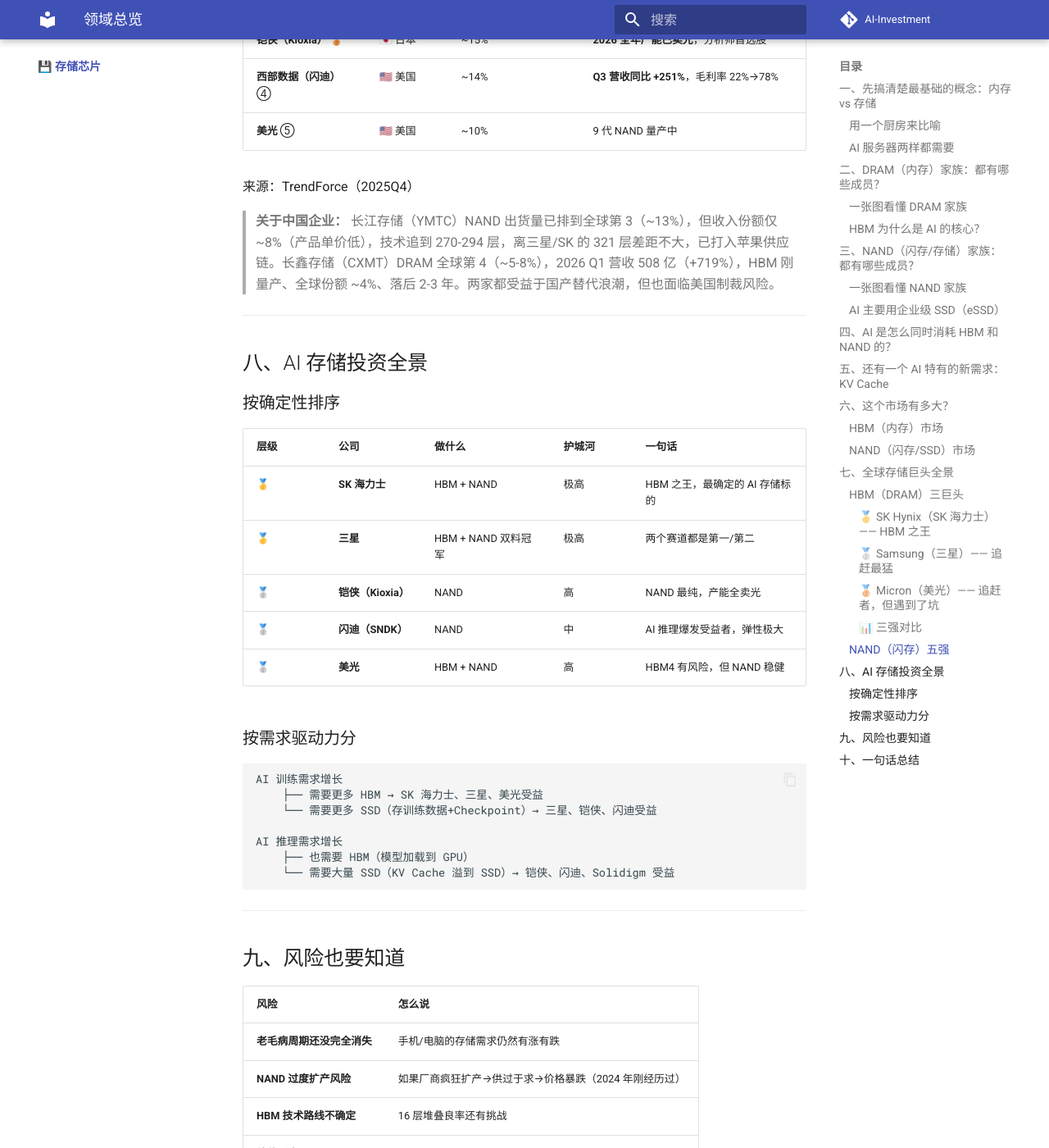
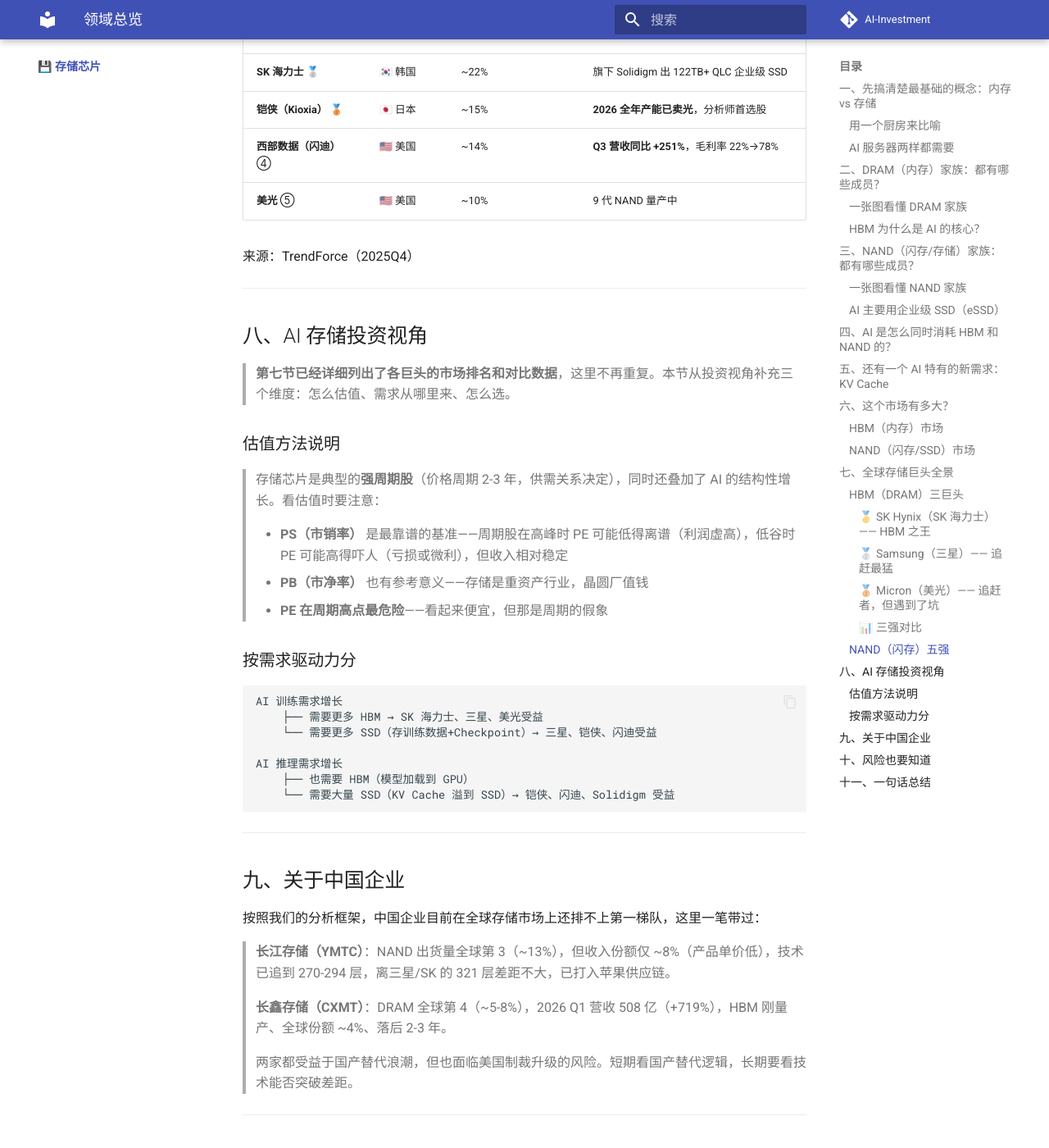
Before and after one commit to QIUZHUOFEI/AI-Investment, an MkDocs documentation site: the page built from docs/存储芯片/index.md, in a window 1280 px wide and 1400 px high, scrolled down 6174 px. Shown: the whole window at 82% size. Built offline with MkDocs 1.6.1 and Material for MkDocs 9.7.7, drawn with Linux system fonts in a browser that asks for light colours; comment, search, counter and statistics services are not loaded; some of the changed text lies outside the part shown.

Commit message:
完善存储芯片入门总览：修正KV Cache描述、新增估值方法说明、中国企业独立成章、第八节去重改为投资视角、总结补充三星

````diff
--- a/docs/存储芯片/index.md
+++ b/docs/存储芯片/index.md
@@ -32,7 +32,7 @@
 
 ```
 你的电脑：    16-32GB 内存   +   512GB-1TB 硬盘
-AI 训练服务器：1-2TB 内存    +   30-70TB 企业级 SSD
+| AI 训练服务器：1-2TB 内存（其中 HBM 占大头） +   30-70TB 企业级 SSD
               ↑ HBM 是最贵的内存     ↑ 企业级SSD是最快的硬盘
 ```
 
@@ -126,7 +126,8 @@
 
 - 一个 128K token 的长上下文对话，KV Cache 就有 **~61GB**
 - 如果有 10 万用户同时在用，KV Cache 总量就是 **PB 级别（1PB = 1000TB）**
-- HBM 太贵放不下，所以**大量 KV Cache 得存到 SSD 里**
+- HBM 非常贵（$2000-4000/颗），不可能把所有用户的 KV Cache 都塞进 HBM，所以**冷数据/不常用的历史上下文会溢出到 SSD 或 CPU 内存**
+- KV Cache 在推理时**主力还是存 HBM**（因为快），SSD 的作用是放那些**不常用的历史数据**——用户量越大，冷数据总量越惊人
 
 **KV Cache 的需求一年暴涨了 32 倍**——这是企业级 SSD 需求暴增的核心原因之一。
 
@@ -138,7 +139,7 @@
 
 | 数据 | 数值 | 来源 |
 |:----|:-----|:-----|
-| **2026 年全球 HBM 市场规模** | **~$327 亿（约 2400 亿人民币）** | UBS（2025.07）|
+| **2026 年全球 HBM 市场规模** | **~$327亿（约 2400 亿人民币）** | UBS（2025.07）|
 | **2023→2026 年复合增速** | **~100%（每年翻一倍）** | Goldman Sachs |
 | **2026 年 HBM 需求增速** | **+88%** | UBS |
 | **HBM 占整个 DRAM 比重** | **~30%（2026），2027 年预计超 50%** | TrendForce |
@@ -149,7 +150,7 @@
 
 | 数据 | 数值 | 来源 |
 |:----|:-----|:-----|
-| **2026 年全球 NAND 市场规模** | **~$587 亿（约 4200 亿人民币）** | ResearchAndMarkets |
+| **2026 年全球 NAND 市场规模** | **~$587亿（约 4200 亿人民币）** | ResearchAndMarkets |
 | **2026 年 NAND 合约价涨幅** | **Q1 涨 33-38%，Q2 再涨 70-75%** | TrendForce |
 | **AI 服务器 SSD 用量** | **每台 70TB+，是普通服务器 3 倍** | TrendForce |
 | **2026 年 NAND 各应用占比** | **企业级 SSD ~40%、手机 ~32%、PC/消费级 ~18%、其他 ~10%** | TrendForce / CFM |
@@ -223,21 +224,19 @@
 
 来源：TrendForce（2025Q4）
 
-> **关于中国企业：** 长江存储（YMTC）NAND 出货量已排到全球第 3（~13%），但收入份额仅 ~8%（产品单价低），技术追到 270-294 层，离三星/SK 的 321 层差距不大，已打入苹果供应链。长鑫存储（CXMT）DRAM 全球第 4（~5-8%），2026 Q1 营收 508 亿（+719%），HBM 刚量产、全球份额 ~4%、落后 2-3 年。两家都受益于国产替代浪潮，但也面临美国制裁风险。
-
 ---
 
-## 八、AI 存储投资全景
+## 八、AI 存储投资视角
 
-### 按确定性排序
+> **第七节已经详细列出了各巨头的市场排名和对比数据**，这里不再重复。本节从投资视角补充三个维度：怎么估值、需求从哪里来、怎么选。
 
-| 层级 | 公司 | 做什么 | 护城河 | 一句话 |
-|:-----|:-----|:-------|:-------|:-------|
-| 🥇 | **SK 海力士** | HBM + NAND | 极高 | HBM 之王，最确定的 AI 存储标的 |
-| 🥇 | **三星** | HBM + NAND 双料冠军 | 极高 | 两个赛道都是第一/第二 |
-| 🥈 | **铠侠（Kioxia）** | NAND | 高 | NAND 最纯，产能全卖光 |
-| 🥈 | **闪迪（SNDK）** | NAND | 中 | AI 推理爆发受益者，弹性极大 |
-| 🥈 | **美光** | HBM + NAND | 高 | HBM4 有风险，但 NAND 稳健 |
+### 估值方法说明
+
+> 存储芯片是典型的**强周期股**（价格周期 2-3 年，供需关系决定），同时还叠加了 AI 的结构性增长。看估值时要注意：
+>
+> - **PS（市销率）** 是最靠谱的基准——周期股在高峰时 PE 可能低得离谱（利润虚高），低谷时 PE 可能高得吓人（亏损或微利），但收入相对稳定
+> - **PB（市净率）** 也有参考意义——存储是重资产行业，晶圆厂值钱
+> - **PE 在周期高点最危险**——看起来便宜，但那是周期的假象
 
 ### 按需求驱动力分
 
@@ -253,7 +252,19 @@
 
 ---
 
-## 九、风险也要知道
+## 九、关于中国企业
+
+按照我们的分析框架，中国企业目前在全球存储市场上还排不上第一梯队，这里一笔带过：
+
+> **长江存储（YMTC）**：NAND 出货量全球第 3（~13%），但收入份额仅 ~8%（产品单价低），技术已追到 270-294 层，离三星/SK 的 321 层差距不大，已打入苹果供应链。
+>
+> **长鑫存储（CXMT）**：DRAM 全球第 4（~5-8%），2026 Q1 营收 508 亿（+719%），HBM 刚量产、全球份额 ~4%、落后 2-3 年。
+>
+> 两家都受益于国产替代浪潮，但也面临美国制裁升级的风险。短期看国产替代逻辑，长期要看技术能否突破差距。
+
+---
+
+## 十、风险也要知道
 
 | 风险 | 怎么说 |
 |:-----|:-------|
@@ -265,11 +276,11 @@
 
 ---
 
-## 十、一句话总结
+## 十一、一句话总结
 
 > **AI 不只要 HBM，也要 SSD——两个方向都在超级周期里。**
 >
-> **HBM 看 SK 海力士（最稳），NAND 看铠侠/闪迪（弹性大）。**
+> **HBM 看 SK 海力士（市占率 ~50%，最稳）；NAND 看三星（市占率 ~28%，第一）和铠侠/闪迪（弹性大）。**
 
 ---
 
````
Also changed, not shown: other parts of docs/存储芯片/index.md (+1 -1 lines).
